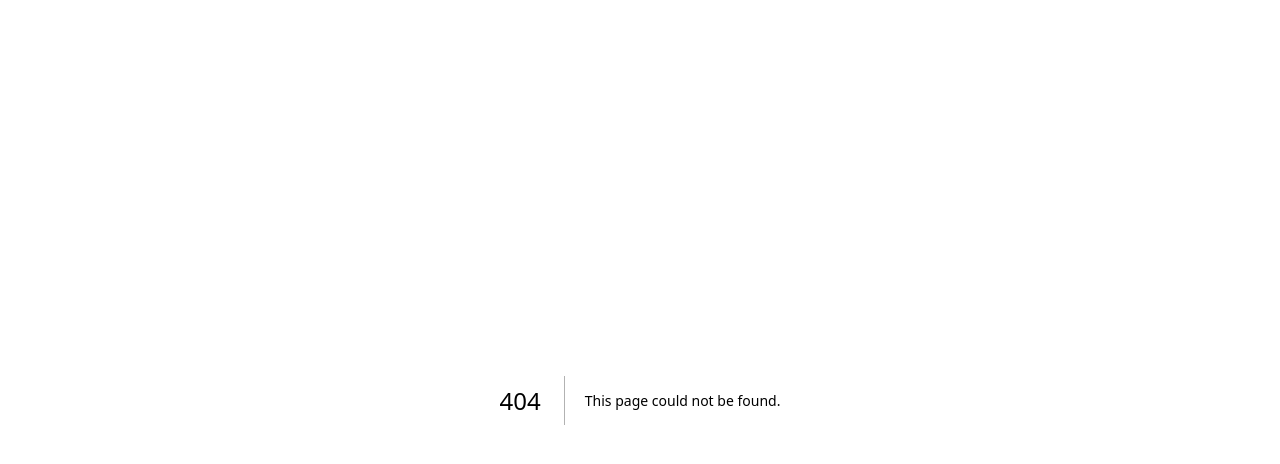
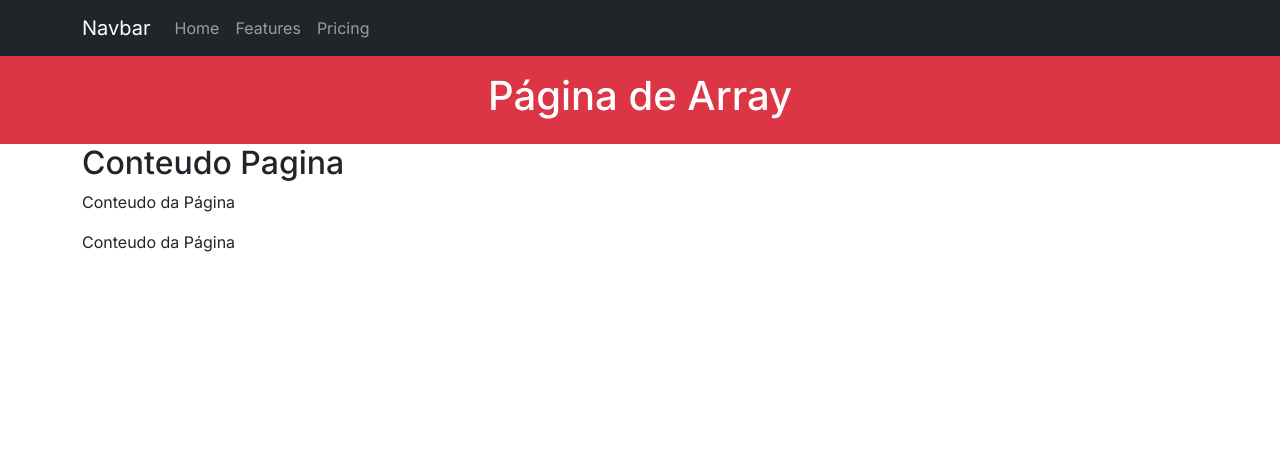
Before and after one commit to pedru44/fundamentos-react, a Next.js app: page /array in a window 1280 px wide. Before the commit this address had no page. Shown: the top 464 px of the page. Built offline with nearby package versions, Linux system fonts and the light colour scheme.

Commit message:
primeira parte aula 22/08

```diff
--- /dev/null
+++ b/src/app/array/page.js
@@ -0,0 +1,18 @@
+'use client'
+import { Container, Nav, Navbar } from "react-bootstrap";
+import Pagina from "../components/Pagina";
+
+
+export default function Array() {
+
+    return (
+        <>
+            <Pagina titulo="Página de Array">
+                <h2>Conteudo Pagina</h2>
+                <p>Conteudo da Página</p>
+                <p>Conteudo da Página</p>
+            </Pagina>
+
+        </>
+    );
+}
--- a/src/app/clientes/page.js
+++ b/src/app/clientes/page.js
@@ -6,9 +6,9 @@ export default function Clientes(props) {
 
   return (
     <>
-      <Cabecalho titulo="Clientes" subtitulo="Página de clientes usando o cabeçalho"  />
+      <Cabecalho titulo="Clientes" subtitulo="Página de clientes usando o cabeçalho" />
 
-      <Link href='/'> Paginas inicial</Link> <br/>
+      <Link href='/'> Paginas inicial</Link> <br />
       <Link href='/fundamentos'> Paginas fundamentos</Link>
 
       <Table striped bordered hover>
--- /dev/null
+++ b/src/app/components/Pagina.js
@@ -0,0 +1,29 @@
+'use client'
+
+import { Container, Nav, Navbar } from "react-bootstrap";
+
+export default function Pagina(props) {
+
+    return (
+        <>
+        <Navbar bg="dark" data-bs-theme="dark">
+            <Container>
+                <Navbar.Brand href="#home">Navbar</Navbar.Brand>
+                <Nav className="me-auto">
+                    <Nav.Link href="#home">Home</Nav.Link>
+                    <Nav.Link href="#features">Features</Nav.Link>
+                    <Nav.Link href="#pricing">Pricing</Nav.Link>
+                </Nav>
+            </Container>
+        </Navbar>
+
+        <div className="bg-danger text-white text-center p-3">
+            <h1>{props.titulo}</h1>
+        </div>
+
+        <Container>
+            {props.children}
+        </Container>
+    </>
+    );
+  }
--- a/src/app/fundamentos/page.js
+++ b/src/app/fundamentos/page.js
@@ -3,7 +3,7 @@ import Cabecalho from "../components/Cabecalho";
 
 export default function Fundamentos() {
   // todo componente precisa ser escrito com letra maiscula
- // o container cria um espaçamento na web
+  // o container cria um espaçamento na web
   return (
     <>
       <Cabecalho />
--- a/src/app/page.js
+++ b/src/app/page.js
@@ -8,8 +8,8 @@ export default function Home() {
 
       <Button variant="outline-primary">Primary</Button>{' '}
 
-      <Cabecalho titulo="Página Inicial" subtitulo="Agora vai"/>
-      <Cabecalho titulo="Página Inicial" subtitulo="Sim"/>
+      <Cabecalho titulo="Página Inicial" subtitulo="Agora vai" />
+      <Cabecalho titulo="Página Inicial" subtitulo="Sim" />
 
       <Link href='/fundamentos'> Paginas fundamentos</Link>
 
```
Also changed, not shown: src/app/components/Cabecalho.js (indentation only). Lines whose indentation alone changed are shown as unchanged.
